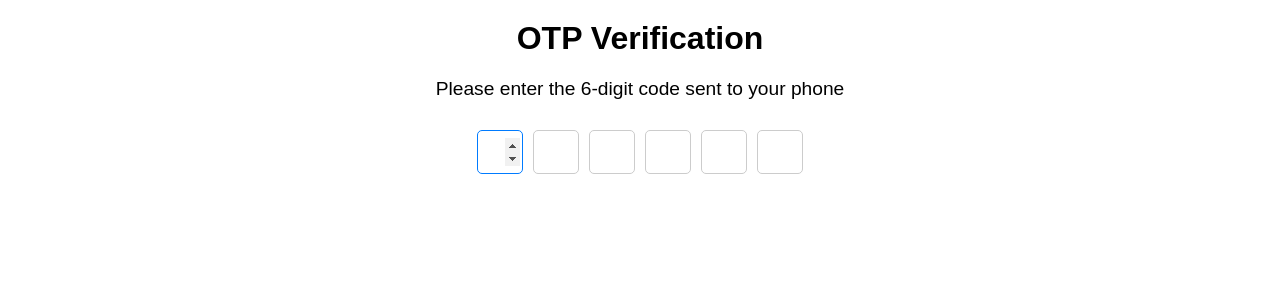
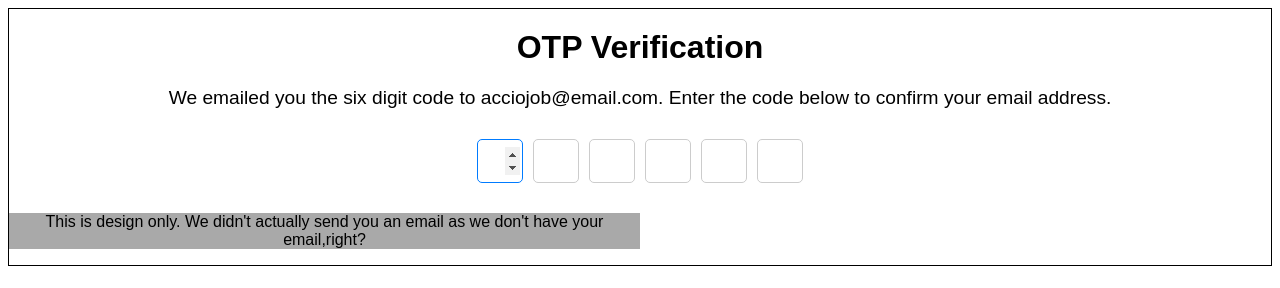
Before and after one commit to acciojob/OTP-rhemanth399, a website: page main.html in a window 1280 px wide. Drawn offline with Linux system fonts and the light colour scheme.

Commit message:
created a submission

```diff
--- a/main.html
+++ b/main.html
@@ -8,8 +8,9 @@
 
 <body>
 	<!-- the entire body must be written by student -->
+	<div class='container'>
 	 <h1 id="verification_heading">OTP Verification</h1>
-    <p id="verification_subtext">Please enter the 6-digit code sent to your phone</p>
+    <p id="verification_subtext">We emailed you the six digit code to acciojob@email.com. Enter the code below to confirm your email address.</p>
     <div class="code-container">
       <input type="number" class="code" maxlength="1" min="0" max="9" autofocus>
       <input type="number" class="code" maxlength="1" min="0" max="9">
@@ -17,8 +18,11 @@
       <input type="number" class="code" maxlength="1" min="0" max="9">
       <input type="number" class="code" maxlength="1" min="0" max="9">
       <input type="number" class="code" maxlength="1" min="0" max="9">
-    </div>
-    <script type="text/javascript" src="./script.js">
+	</div>
+		<p class='design'>This is design only. We didn't actually send you an email as we don't have your email,right?</p>
+
+	</div>
+	 <script type="text/javascript" src="./script.js">
 </script>
 
 </body>
--- a/styles.css
+++ b/styles.css
@@ -39,3 +39,14 @@
         outline: none;
         border-color: #007bff;
       }
+
+.container{
+	border:1px solid black;
+}
+.design{
+	background-color:darkgray;
+	width:50%;
+	display:flex;
+	align-items:center;
+	justify-context:center;
+}
```
